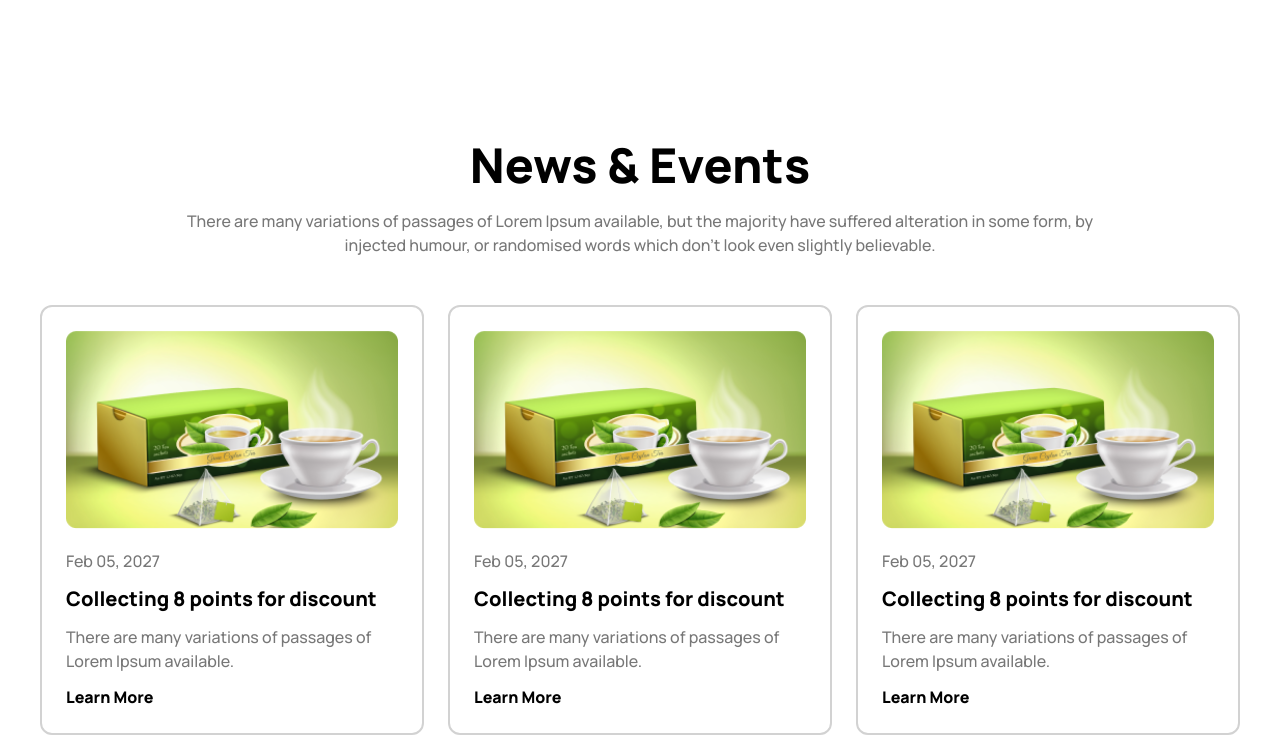
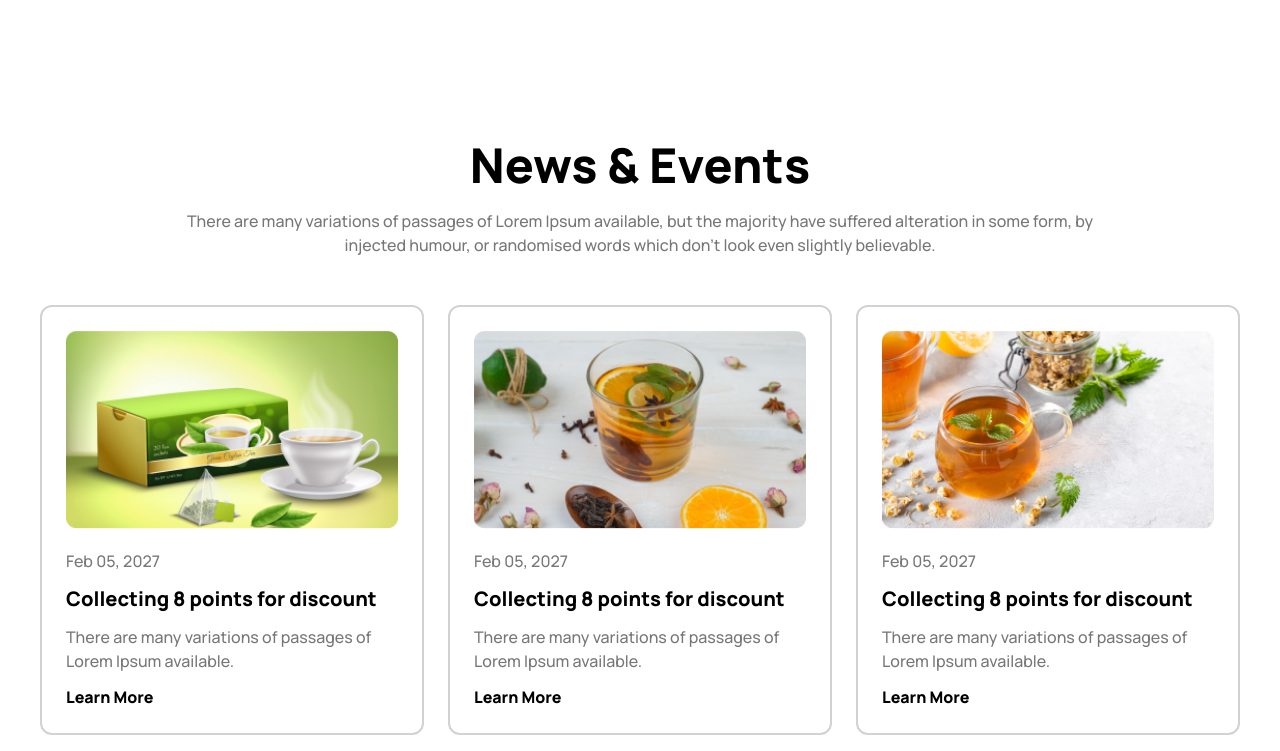
Before and after one commit to priyotush25/tea-house-website, a plain HTML site: page index.html in a window 1280 px wide. Shown: the part 1991-2742 px from the top of the page. Drawn offline with nearby package versions, Linux system fonts and the light colour scheme.

Commit message:
event section add

```diff
--- a/index.html
+++ b/index.html
@@ -19,7 +19,7 @@
     <!-- css style -->
     <link rel="stylesheet" href="./style/style.css" />
   </head>
-  <body>
+  <body class="bg-white">
     <!-- header -->
     <header class="mt-16 p-4">
       <div
@@ -223,7 +223,7 @@
           </div>
           <div class="p-6 rounded-xl border-2 border-[#D2D2D2] w-full">
             <div class="rounded-2xl mb-5 w-full">
-              <img src="./images/news-1.png" class="w-full" alt="" />
+              <img src="./images/news-2.png" class="w-full" alt="" />
             </div>
             <div>
               <p class="text-base font-medium text-[#777777] mb-3">
@@ -241,7 +241,7 @@
 
           <div class="p-6 rounded-xl border-2 border-[#D2D2D2] w-full">
             <div class="rounded-2xl mb-5">
-              <img src="./images/news-1.png" class="w-full" alt="" />
+              <img src="./images/news-3.png" class="w-full" alt="" />
             </div>
             <div>
               <p class="text-base font-medium text-[#777777] mb-3">
```
